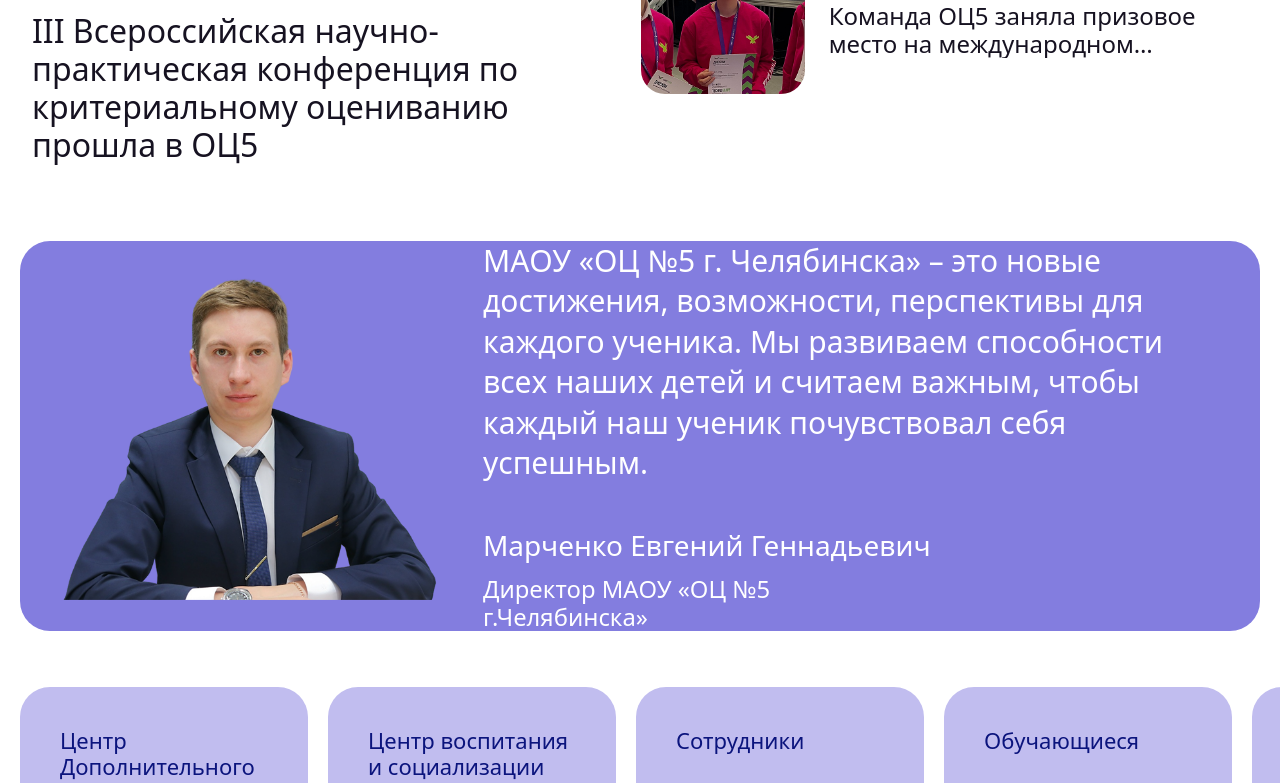
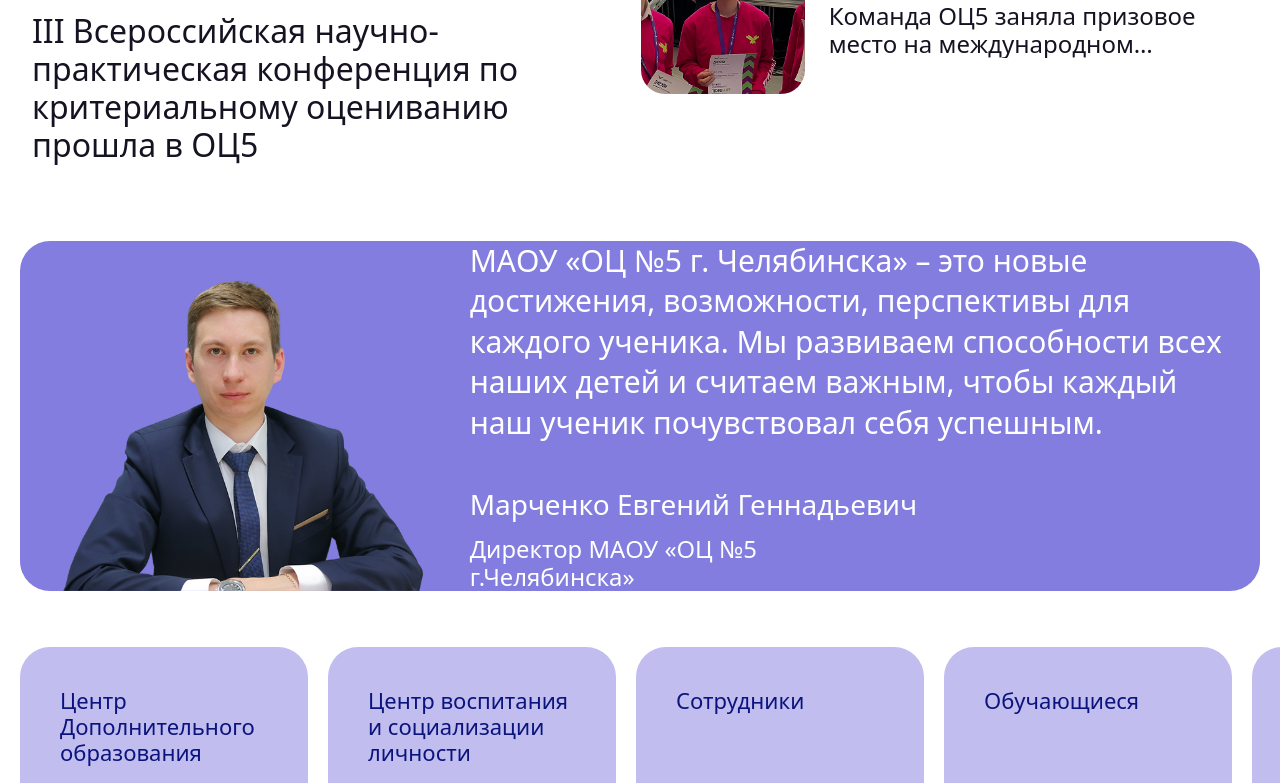
Before and after one commit to darrwem/oc5, a Vue app: page / in a window 1280 px wide. Shown: the part 585-1368 px from the top of the page. Built offline with nearby package versions, Linux system fonts and the light colour scheme.

Commit message:
Изображение в первом баннеры прижаты к нижней границе

```diff
--- a/src/components/home/FirstBanner.vue
+++ b/src/components/home/FirstBanner.vue
@@ -1,9 +1,13 @@
 <template>
   <section class="home-banner">
     <div class="home-banner__frame">
-      <img class="home-banner__image" :src="banner.image" :alt="banner.mediumText" />
+      <div class="home-banner__media">
+        <img class="home-banner__image" :src="banner.image" :alt="banner.mediumText" />
+      </div>
+
       <div class="home-banner__content">
         <p class="home-banner__text">{{ banner.description }}</p>
+
         <div class="home-banner__meta">
           <p class="home-banner__medium">{{ banner.mediumText }}</p>
           <p class="home-banner__caption">{{ banner.caption }}</p>
@@ -52,13 +56,23 @@ defineProps({
   box-sizing: border-box;
 }
 
-.home-banner__image {
+.home-banner__media {
+  display: flex;
+  align-self: stretch;
+  align-items: flex-end;
+  justify-content: center;
   width: 33.3%;
   max-width: 606.55px;
+}
+
+.home-banner__image {
+  display: block;
+  width: auto;
+  max-width: 100%;
+  max-height: 100%;
   height: auto;
-  max-height: 500px;
   object-fit: contain;
-  flex: none;
+  object-position: bottom;
 }
 
 .home-banner__content {
```
